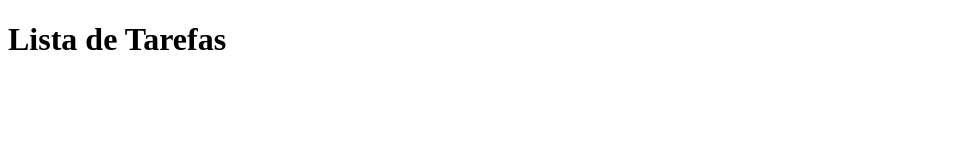
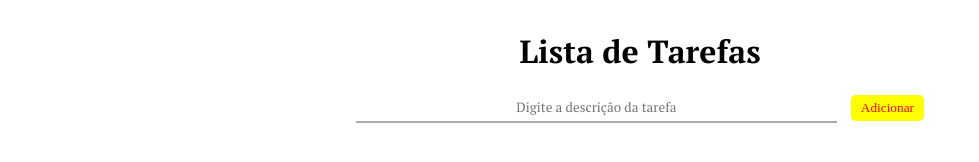
Before and after one commit to Iury2022/exemplo-github, a website built with Vite: page index.html in a window 1280 px wide. Shown: the whole page, without its empty margins (0-979 px from the left). Built offline with nearby package versions, Linux system fonts and the light colour scheme.

Commit message:
estilização quase finalizada

```diff
--- a/index.html
+++ b/index.html
@@ -1,14 +1,38 @@
 <!DOCTYPE html>
-<html lang="en">
+<html lang="pt-BR">
+
 <head>
   <meta charset="UTF-8" />
   <link rel="icon" type="image/svg+xml" href="favicon.svg" />
   <meta name="viewport" content="width=device-width, initial-scale=1.0" />
+  <link rel="stylesheet" href="style.css">
   <title>Lista de Tarefas</title>
 </head>
+
 <body>
+  <div id="container">
   <h1>Lista de Tarefas</h1>
 
-    <script type="module" src="/main.js"></script>
+<form id="task-form" onsubmit="addTask(event)">
+<input
+type="text"
+id="task-description"
+placeholder= "Digite a descrição da tarefa"
+required>
+
+
+<button>Adicionar</button>
+
+</form>
+
+<div id="#task-list-area">
+<ul id="task-list"></ul>
+
+</div>
+
+</div>
+
+  <script src="/main.js"></script>
 </body>
+
 </html>
--- a/main.js
+++ b/main.js
@@ -1 +1,15 @@
-import './style.css'
+
+const $ = document.querySelector.bind(document)
+
+const addTask = (event) => {
+  event.preventDefault()
+  const taskDescription = $('#task-description').value
+
+  const newTaskItem = `
+  <li>${taskDescription}</li>
+  `
+
+  $('#task-list').insertAdjacentHTML('beforeend', newTaskItem)
+  $('#task-form').reset()
+
+}
--- a/style.css
+++ b/style.css
@@ -1,8 +1,55 @@
-#app {
-  font-family: Avenir, Helvetica, Arial, sans-serif;
-  -webkit-font-smoothing: antialiased;
-  -moz-osx-font-smoothing: grayscale;
+@font-face{
+  font-family: "title";
+  src: url(./font/PTSerif-Bold.ttf);
+
+}
+
+@font-face {
+  font-family: "regular";
+  src: url(./font/PTSerif-Regular.ttf);
+
+}
+
+body {
+  margin: 0;
+}
+
+#container {
+  margin: 30px auto;
+  width: 60%;
+}
+
+h1 {
   text-align: center;
-  color: #2c3e50;
-  margin-top: 60px;
+  font-family: "title";
+
 }
+
+#task-form {
+  text-align: center;
+  margin-bottom: 20px;
+}
+
+#task-description {
+  border: none;
+  border-bottom: 2px solid #aaa;
+  outline: none;
+  padding: 5px 10px;
+  width: 60%;
+  margin-right: 10px;
+  font-family: "regular";
+  text-align: center;
+
+}
+
+#task-form button {
+border: none;
+background-color: yellow;
+color: red;
+font-family: "tittle";
+padding: 5px 10px;
+border-radius: 5px;
+cursor: pointer;
+
+
+}
```
Also changed, not shown: font/PTSerif-Bold.ttf (added), font/PTSerif-Regular.ttf (added). Lines whose indentation alone changed are shown as unchanged.
